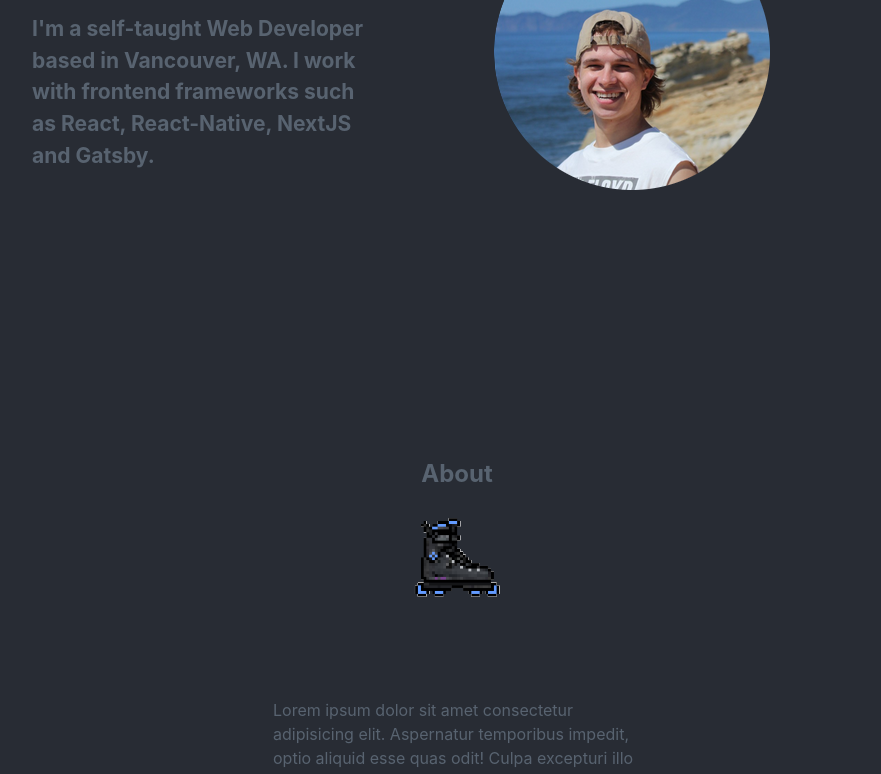
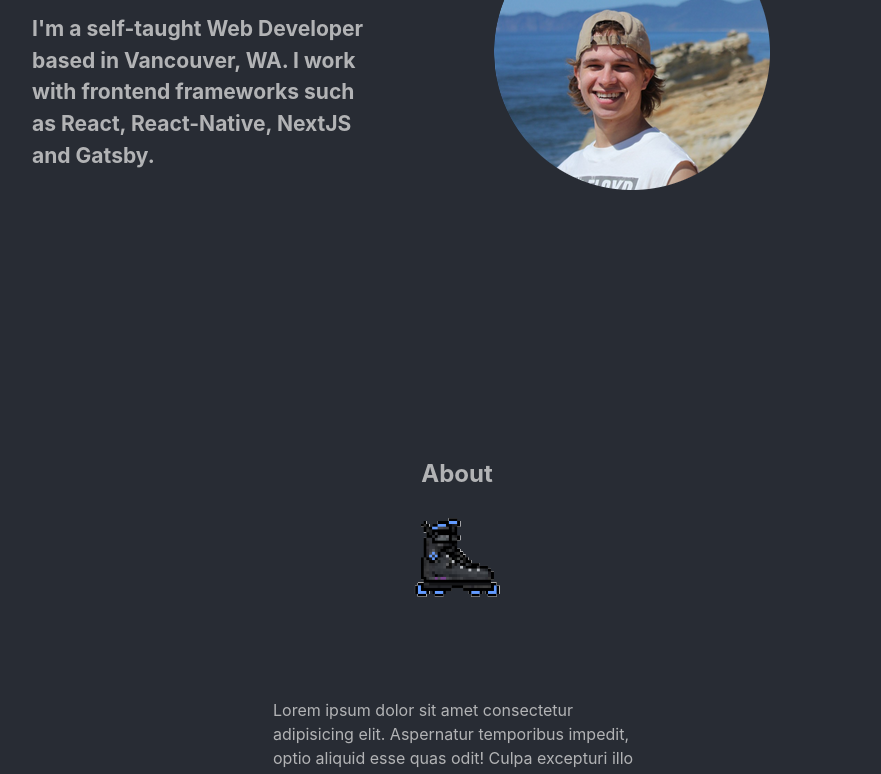
Before and after one commit to elibulanov/portfolio, a Gatsby site: page / in a window 1280 px wide. Shown: the part 256-1030 px from the top of the page, without its empty margins (183-1064 px from the left). Built offline with nearby package versions, Linux system fonts and the light colour scheme; Gatsby itself is replaced by a stand-in of ours.

Commit message:
aasdsads

```diff
--- a/src/components/index.module.css
+++ b/src/components/index.module.css
@@ -1,6 +1,6 @@
 :root {
   --border-radius: 4px;
-  --color-text: #586370;
+  --color-text: #dadadac7;
   --color-primary: #c3d0d6;
   --color-code-bg: #fff4db;
   --color-code: #282c34;
```
